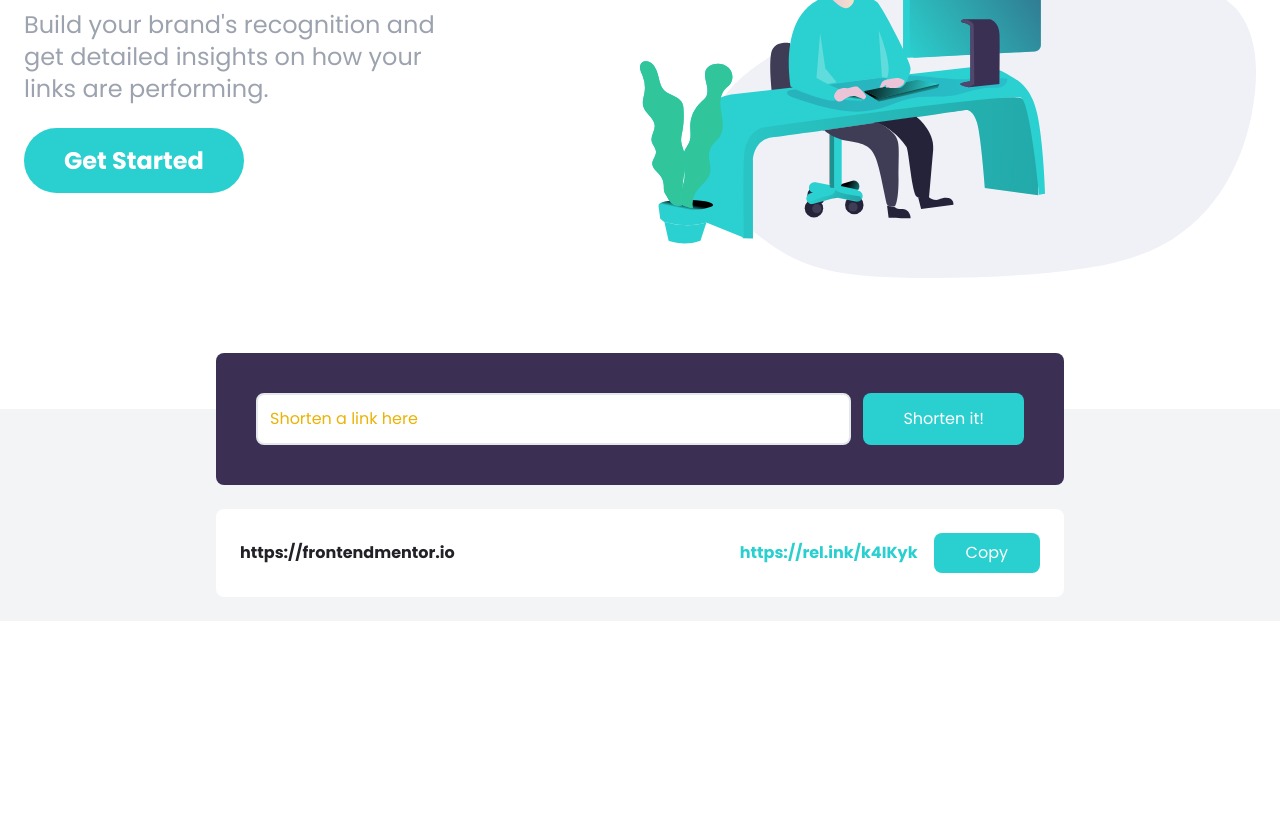
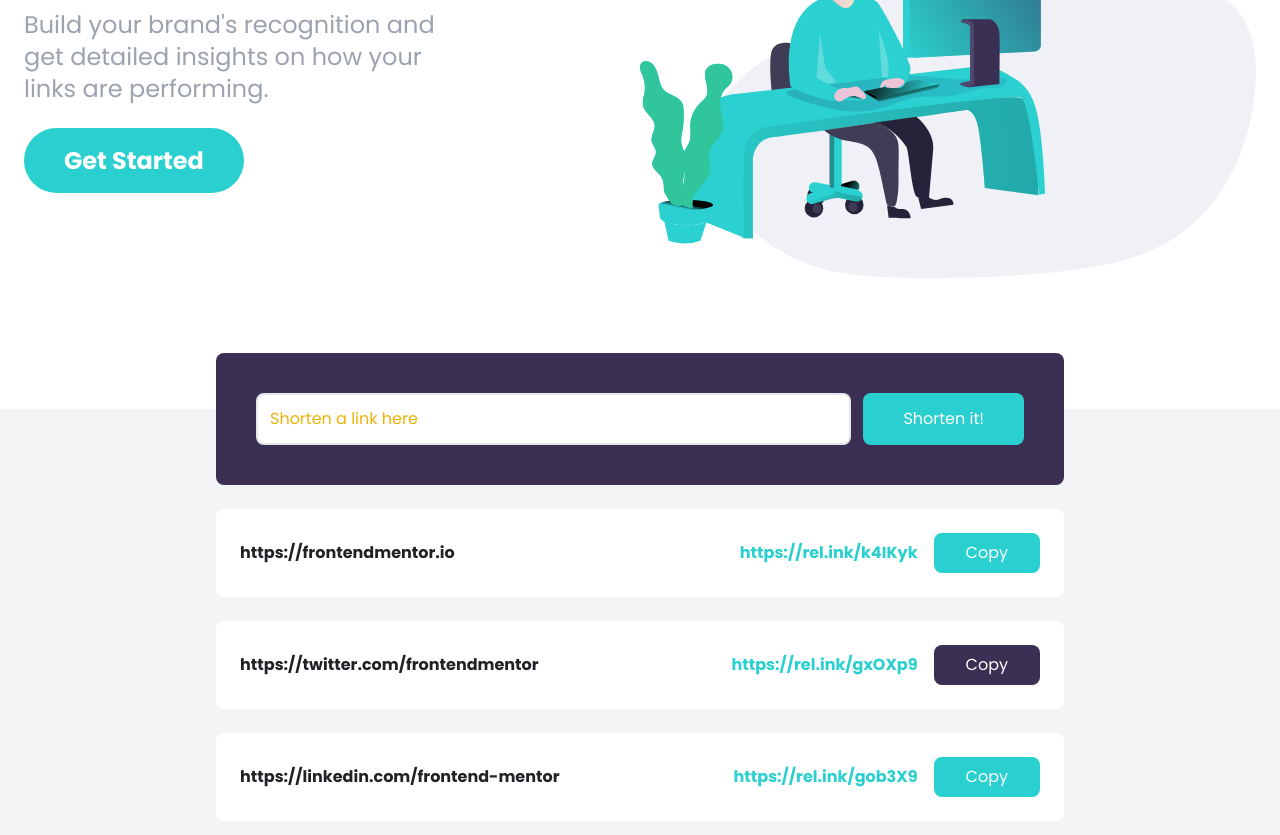
Before and after one commit to Jair-vet/Shortly-link-Tailwind, a website: page index.html in a window 1280 px wide. Shown: the part 247-1082 px from the top of the page. Before the commit the page ends 868 px from the top, so only its background shows below. Drawn offline with Linux system fonts and the light colour scheme.

Commit message:
Validacion link

```diff
--- a/index.html
+++ b/index.html
@@ -90,6 +90,13 @@
         <button class="px-10 py-3 text-white bg-cyan rounded-lg hover:bg-cyanLight focus:outline-none md:py-2">
           Shorten it!
         </button>
+
+        <!-- Error Message -->
+        <div
+          id="err-msg"
+          class="absolute left-7 bottom-3 text-red text-sm italic">
+
+        </div>
       </form>
 
       <!-- Link 1 -->
@@ -105,6 +112,34 @@
           </button>
         </div>
       </div>
+
+      <!-- Link 2 -->
+      <div class="flex flex-col items-center justify-between w-full p-6 bg-white rounded-lg md:flex-row">
+        <p class="font-bold text-center text-veryDarkViolet md:text-left">
+          https://twitter.com/frontendmentor
+        </p>
+
+        <div class="flex flex-col items-center justify-end flex-1 space-x-4 space-y-2 md:flex-row md:space-y-0">
+          <div class="font-bold text-cyan"> https://rel.ink/gxOXp9 </div>
+          <button class="p-2 px-8 text-white bg-darkViolet rounded-lg hover:opacity-70 focus:outline-none">
+            Copy
+          </button>
+        </div>
+      </div>
+
+      <!-- Link 3 -->
+      <div class="flex flex-col items-center justify-between w-full p-6 bg-white rounded-lg md:flex-row">
+        <p class="font-bold text-center text-veryDarkViolet md:text-left">
+          https://linkedin.com/frontend-mentor
+        </p>
+
+        <div class="flex flex-col items-center justify-end flex-1 space-x-4 space-y-2 md:flex-row md:space-y-0">
+          <div class="font-bold text-cyan"> https://rel.ink/gob3X9 </div>
+          <button class="p-2 px-8 text-white bg-cyan rounded-lg hover:opacity-70 focus:outline-none">
+            Copy
+          </button>
+        </div>
+      </div>
     </div>
    </section>
 
```
Also changed, not shown: css/style.css.
